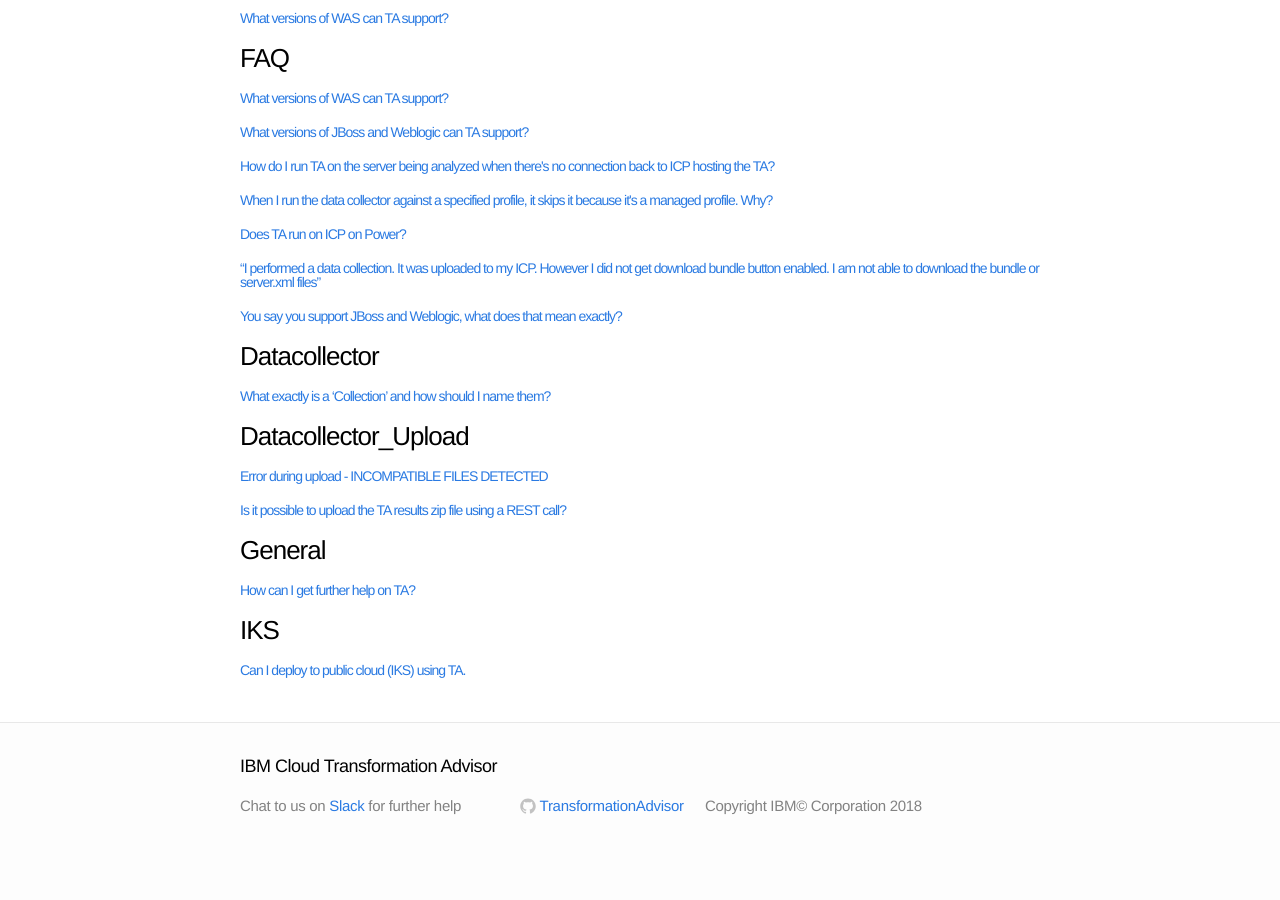
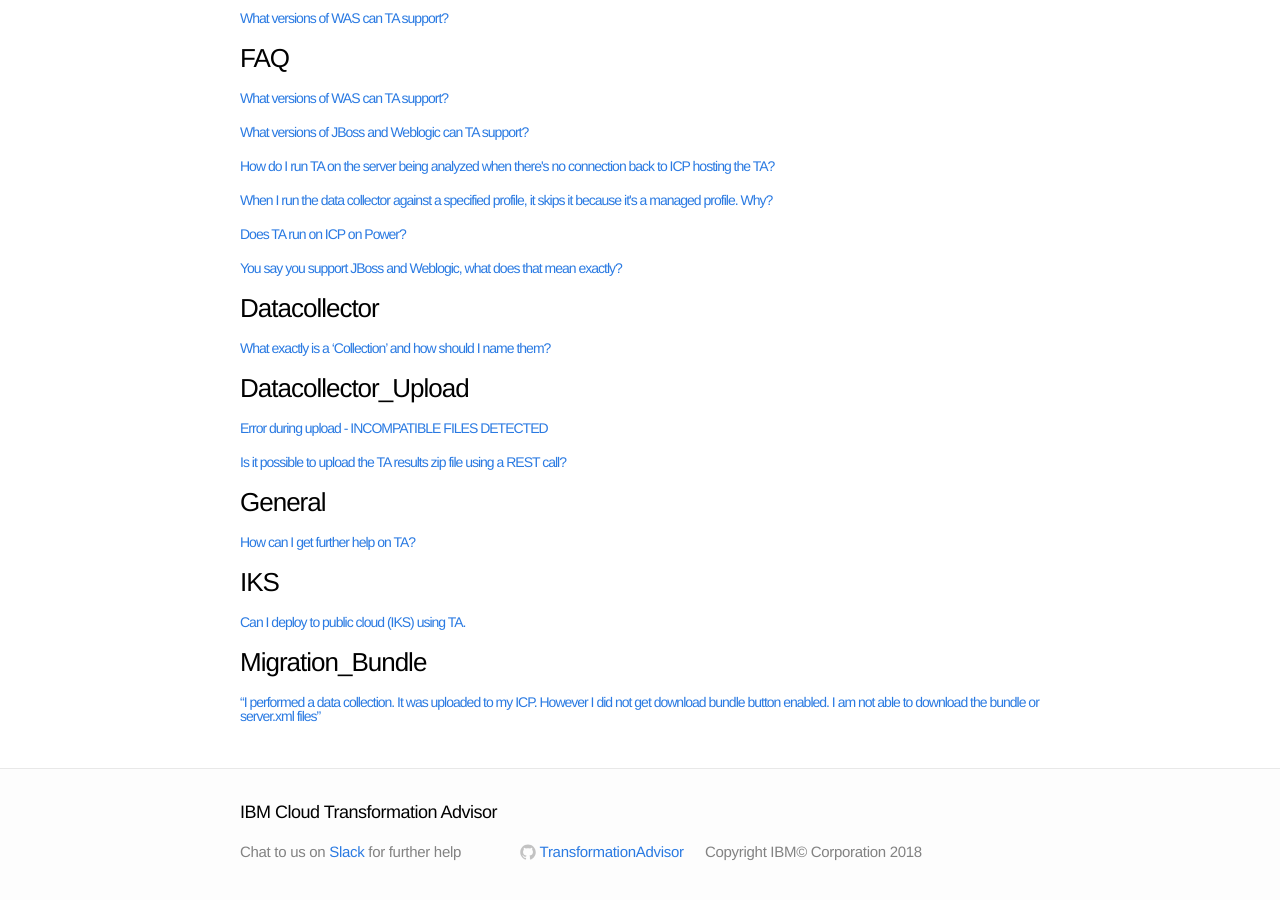
Before and after one commit to TransformationAdvisor/TA.github.io, a Jekyll site: the page built from FAQ/categories.html, in a window 1280 px wide and 900 px high, scrolled down 693 px. Built offline with Jekyll 4.4.1, drawn with Linux system fonts in a browser that asks for light colours; before the commit the page ends 1556 px from its top, so only the background shows below that.

Commit message:
Update 2018-10-24-no-download-button.md

```diff
--- a/_posts/2018-10-24-no-download-button.md
+++ b/_posts/2018-10-24-no-download-button.md
@@ -1,9 +1,8 @@
 ---
 layout: post
 title: “I performed a data collection. It was uploaded to my ICP. However I did not get download bundle button enabled. I am not able to download the bundle or server.xml files”
-categories: FAQ
+categories: Migration_Bundle
 author: “Niall Horgan“
-meta: “Datacollector”
 ---
 You need to run the full analysis in order for Transformation Advisor to get the server configuration:
 
```
